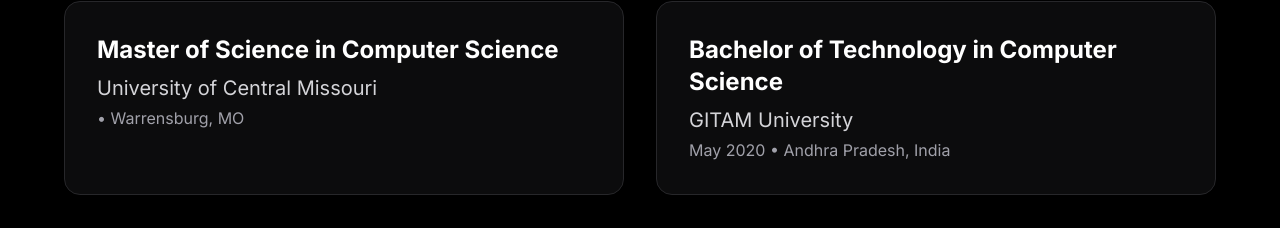
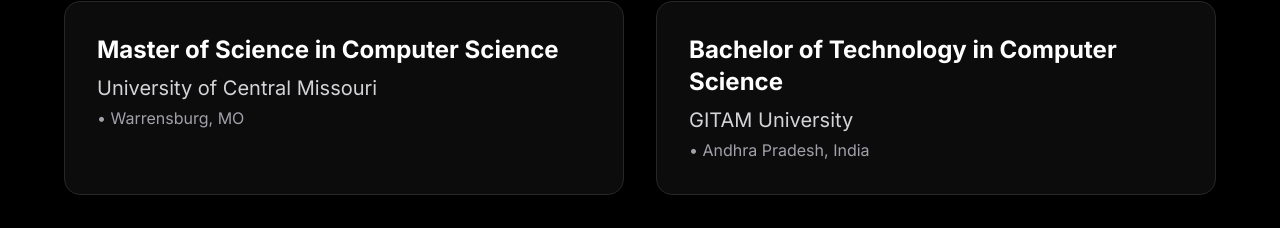
Before and after one commit to maheshnarne2002/portfolio, a Next.js app: page / in a window 1280 px wide. Shown: the part 5073-5301 px from the top of the page. Built offline with nearby package versions, Linux system fonts and the light colour scheme.

Commit message:
Your message

```diff
--- a/app/page.jsx
+++ b/app/page.jsx
@@ -455,7 +455,7 @@
             >
               <h3 className="text-2xl font-bold mb-2">Bachelor of Technology in Computer Science</h3>
               <p className="text-xl text-zinc-300 mb-1">GITAM University</p>
-              <p className="text-zinc-400">May 2020 • Andhra Pradesh, India</p>
+              <p className="text-zinc-400">• Andhra Pradesh, India</p>
             </motion.div>
           </div>
         </div>
```
